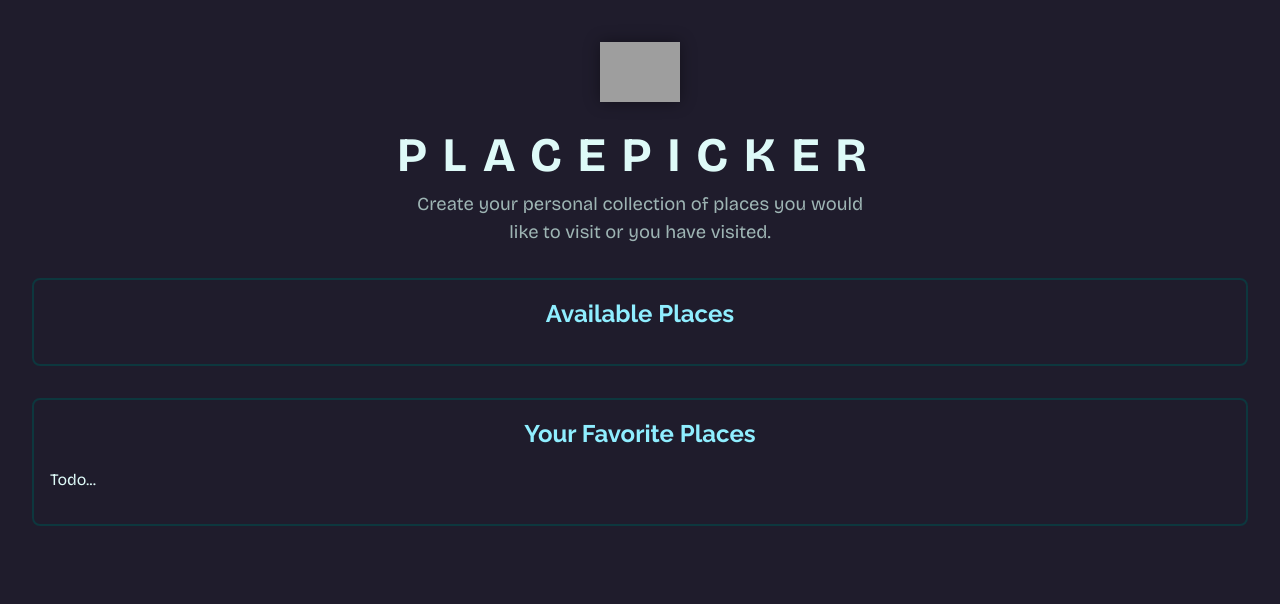
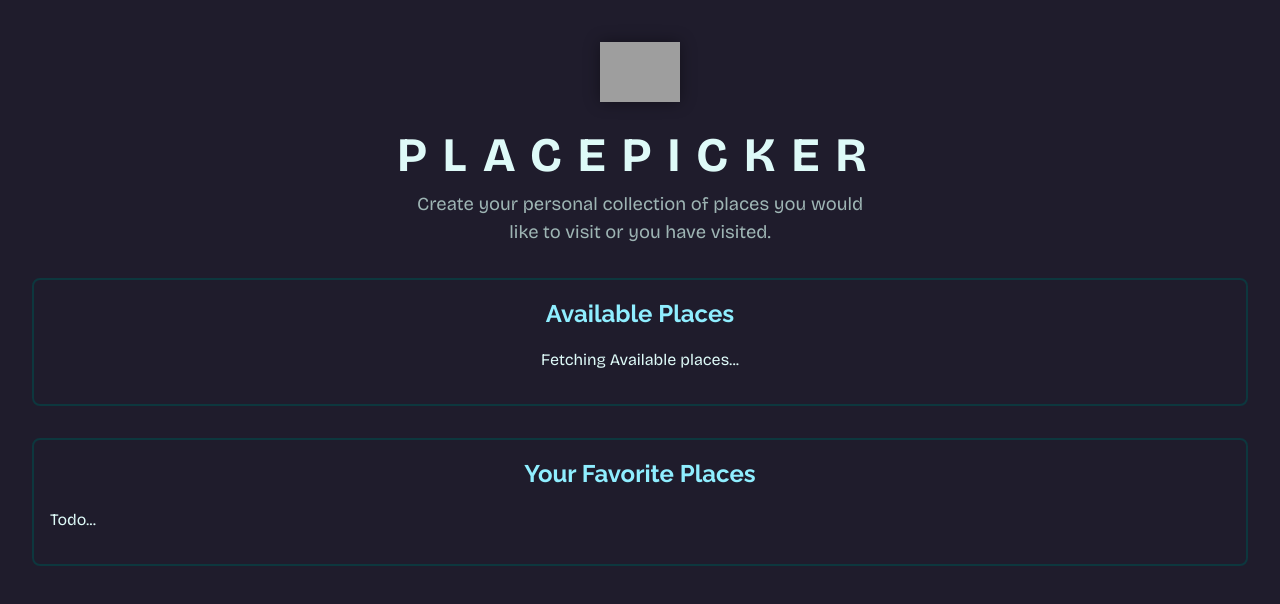
Before and after one commit to ukaran11/http-placepicker-demo-udemy, an Angular app: page / in a window 1280 px wide. Shown: the top 604 px of the page. Built offline with nearby package versions, Linux system fonts and the light colour scheme; no server answers; grey boxes are pictures that could not be loaded.

Commit message:
Utsav | Added fallback text

```diff
--- a/src/app/places/available-places/available-places.component.html
+++ b/src/app/places/available-places/available-places.component.html
@@ -1,5 +1,7 @@
 <app-places-container title="Available Places">
-  @if (places()) {
+  @if(isFetching()) {
+  <p class="fallback-text">Fetching Available places...</p>
+  } @if (places()) {
   <app-places [places]="places()!" />
   } @else if (places()?.length === 0) {
   <p class="fallback-text">Unfortunately, no places could be found.</p>
--- a/src/app/places/available-places/available-places.component.ts
+++ b/src/app/places/available-places/available-places.component.ts
@@ -15,16 +15,21 @@
 })
 export class AvailablePlacesComponent implements OnInit {
   places = signal<Place[] | undefined>(undefined);
+  isFetching = signal(false);
   private httpClient = inject(HttpClient);
   private destroyRef = inject(DestroyRef);
 
   ngOnInit() {
+    this.isFetching.set(true);
     const subscription = this.httpClient
       .get<{ places: Place[] }>('http://localhost:3000/places')
       .pipe(map((resData) => resData.places))
       .subscribe({
         next: (places) => {
           this.places.set(places);
+        },
+        complete: () => {
+          this.isFetching.set(false);
         },
       });
 
```
